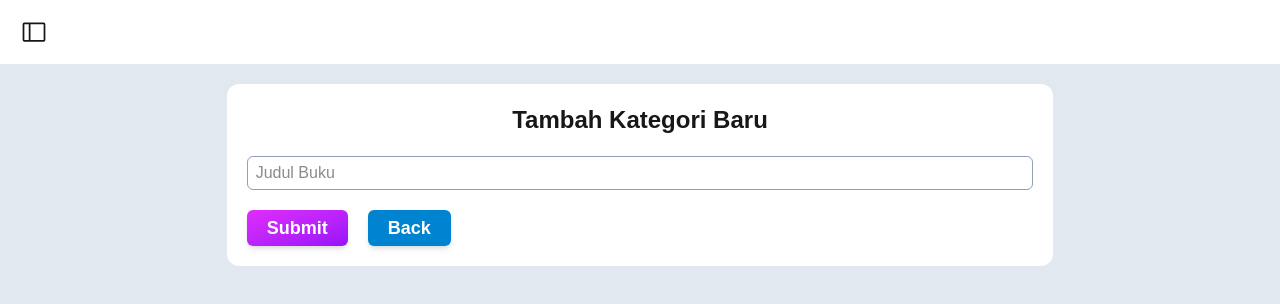
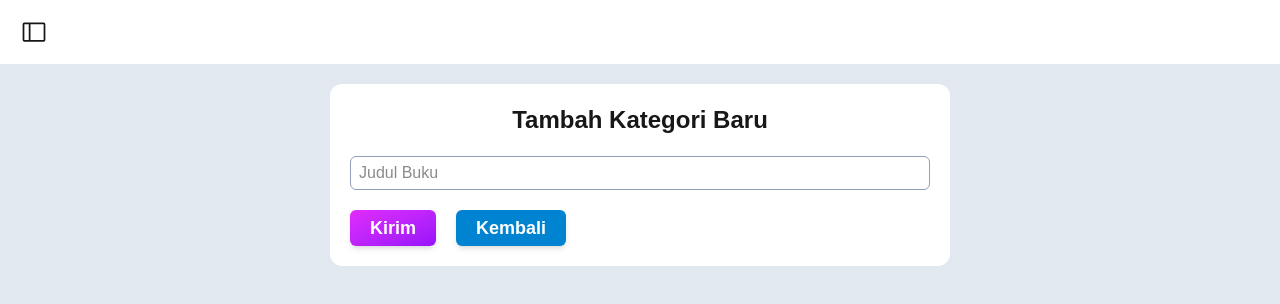
Before and after one commit to mugni1/pepustakaan-next-app, a Next.js app: page /dashboard/category/add in a window 1280 px wide. Shown: the top 304 px of the page. Built offline with nearby package versions, Linux system fonts and the light colour scheme.

Commit message:
modified

```diff
--- a/src/app/(admin)/dashboard/category/add/page.tsx
+++ b/src/app/(admin)/dashboard/category/add/page.tsx
@@ -1,13 +1,13 @@
 "use client";
 import BtnHref from "@/components/BtnHref";
 import swal from "sweetalert";
-import ButtonSolid from "@/components/BtnHref";
 import axios from "axios";
-import Link from "next/link";
 import { useRef, useState } from "react";
+import { PaperPlaneRight, SpinnerGap, Trash } from "@phosphor-icons/react";
 export default function Page() {
   const name = useRef<HTMLInputElement>(null);
   const [loadingBtn, setLoadingBtn] = useState(false);
+
   function handleSubmit() {
     event?.preventDefault();
     setLoadingBtn(true);
@@ -42,7 +42,7 @@ export default function Page() {
   }
   return (
     <main className="w-full p-5">
-      <section className=" w-4/6 mx-auto bg-white rounded-xl p-5 gap-5 flex flex-col">
+      <section className=" w-3/6 mx-auto bg-white rounded-xl p-5 gap-5 flex flex-col">
         <h1 className=" w-full text-center font-bold text-2xl">
           Tambah Kategori Baru
         </h1>
@@ -60,11 +60,15 @@ export default function Page() {
           <div className=" flex gap-5 items-center ">
             <button
               type="submit"
-              className=" bg-gradient-to-br from-fuchsia-500 to-purple-600 py-1 px-5 rounded-md shadow-md font-bold text-white text-lg"
+              className=" bg-gradient-to-br from-fuchsia-500 to-purple-600 py-1 px-5 rounded-md shadow-md font-bold text-white text-lg cursor-pointer"
             >
-              {loadingBtn ? "Loading .." : "Submit"}
+              {loadingBtn ? (
+                <SpinnerGap className="animate-spin" size={28} />
+              ) : (
+                <span>Kirim</span>
+              )}
             </button>
-            <BtnHref href="/dashboard/category">Back</BtnHref>
+            <BtnHref href="/dashboard/category">Kembali</BtnHref>
           </div>
         </form>
       </section>
```
